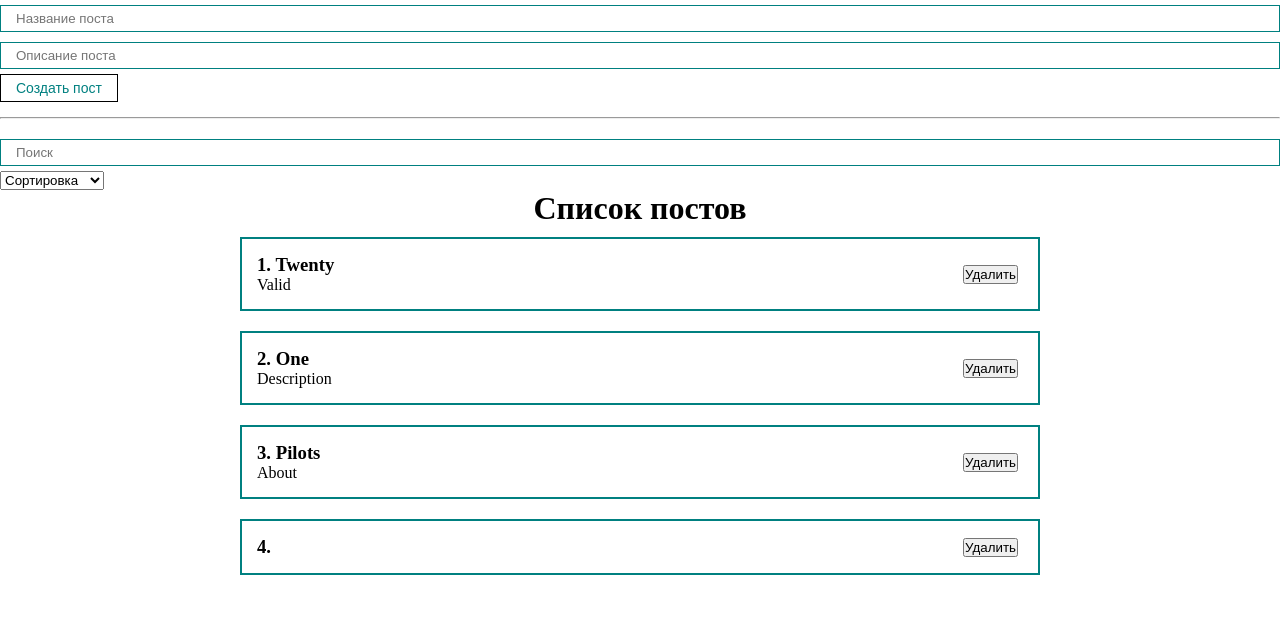
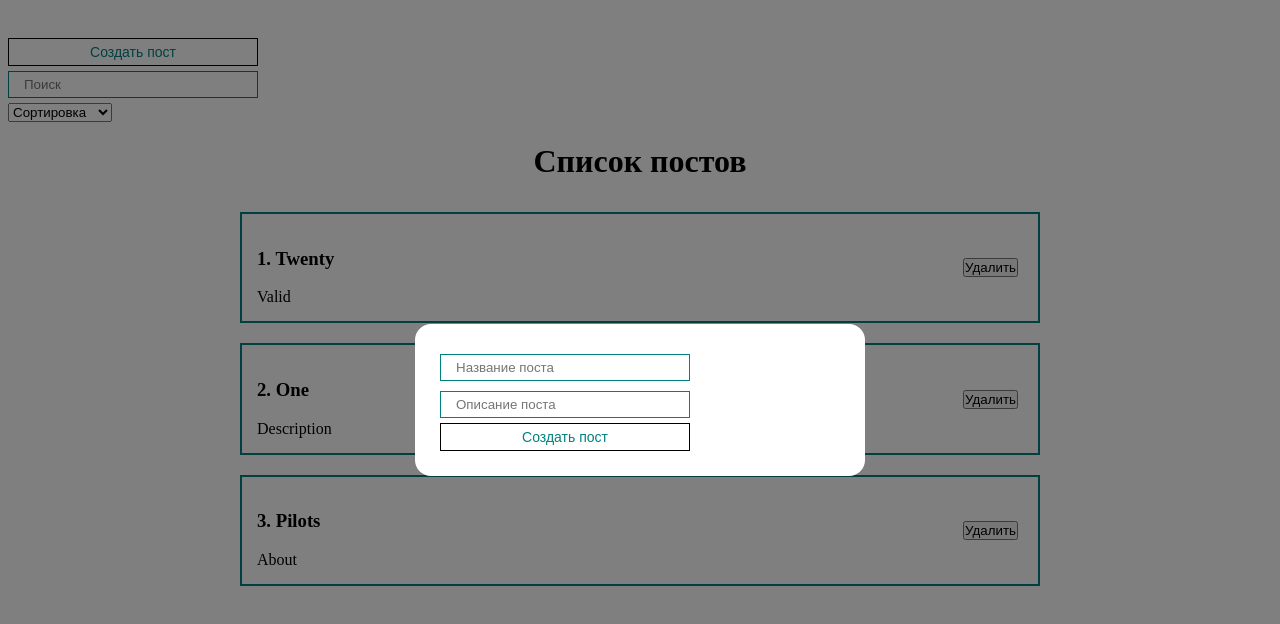
Before and after one commit to SarNadya/user_post_list, a React (Create React App) app: page / in a window 1280 px wide. Both pictures are taken after a click on the button "Создать пост". Shown: the top 624 px of the page. Built offline with nearby package versions, Linux system fonts and the light colour scheme.

Commit message:
modal window

```diff
--- a/src/components/App/App.js
+++ b/src/components/App/App.js
@@ -3,6 +3,8 @@
 import PostList from '../PostList/PostList';
 import PostForm from '../PostForm/PostForm';
 import PostFilter from './PostFilter/PostFilter';
+import MyModal from '../PostList/MyModal/MyModal';
+import MyButton from '../MyButton/MyButton';
 
 function App() {
   const [posts, setPosts] = useState([
@@ -12,6 +14,7 @@
   ]);
 
   const [filter, setFilter] = useState({sort: '', query: ''});
+  const [modal, setModal] = useState(false);
 
   const sortedPosts = useMemo(() => {
     if(filter.sort) {
@@ -26,6 +29,7 @@
 
   const createPost = (newPost) => {
     setPosts([...posts, newPost]);
+    setModal(false);
   }
 
   const removePost = (post) => {
@@ -34,8 +38,18 @@
 
   return (
     <div className={styles.app}>
-      <PostForm create={createPost}/>
-      <hr style={{margin: '15px 0'}}/>
+      <MyButton
+        style={{marginTop: 30}}
+        onClick={() => setModal(true)}
+      >
+        Создать пост
+      </MyButton>
+      <MyModal
+        visible={modal}
+        setVisible={setModal}
+      >
+        <PostForm create={createPost}/>
+      </MyModal>
       <PostFilter
         filter={filter}
         setFilter={setFilter}
--- a/src/components/App/App.module.css
+++ b/src/components/App/App.module.css
@@ -1,5 +1,4 @@
 * {
-    margin: 0;
     padding: 0;
     box-sizing: border-box;
 }
--- a/src/components/MyButton/MyButton.module.css
+++ b/src/components/MyButton/MyButton.module.css
@@ -1,4 +1,5 @@
 .myBtn {
+    width: 250px;
     padding: 5px 15px;
     color: teal;
     font-size: 14px;
--- a/src/components/MyInput/MyInput.module.css
+++ b/src/components/MyInput/MyInput.module.css
@@ -1,5 +1,5 @@
 .myInput {
-    width: 100%;
+    width: 250px;
     padding: 5px 15px;
     margin: 5px 0;
     border: 1px solid teal;
--- /dev/null
+++ b/src/components/PostList/MyModal/MyModal.jsx
@@ -0,0 +1,20 @@
+import React from "react";
+import styles from './MyModal.module.css';
+
+const MyModal = ({children, visible, setVisible}) => {
+
+    const rootClasses = [styles.myModal]
+    if (visible) {
+        rootClasses.push(styles.active);
+    }
+
+    return (
+        <div className={rootClasses.join(' ')} onClick={() => setVisible(false)}>
+            <div className={styles.myModalContent} onClick={e => e.stopPropagation()}>
+                {children}
+            </div>
+        </div>
+    )
+}
+
+export default MyModal;
--- /dev/null
+++ b/src/components/PostList/MyModal/MyModal.module.css
@@ -0,0 +1,22 @@
+.myModal {
+    position: fixed;
+    top: 0;
+    bottom: 0;
+    left: 0;
+    right: 0;
+    display: none;
+    background: rgba(0, 0, 0, 0.5);
+}
+
+.myModalContent {
+    padding: 25px;
+    background: white;
+    border-radius: 16px;
+    min-width: 450px;
+}
+
+.myModal.active {
+    display: flex;
+    justify-content: center;
+    align-items: center;
+}
```
